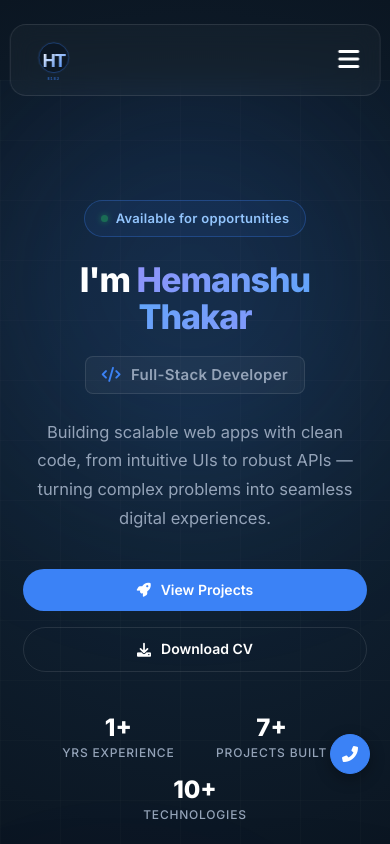
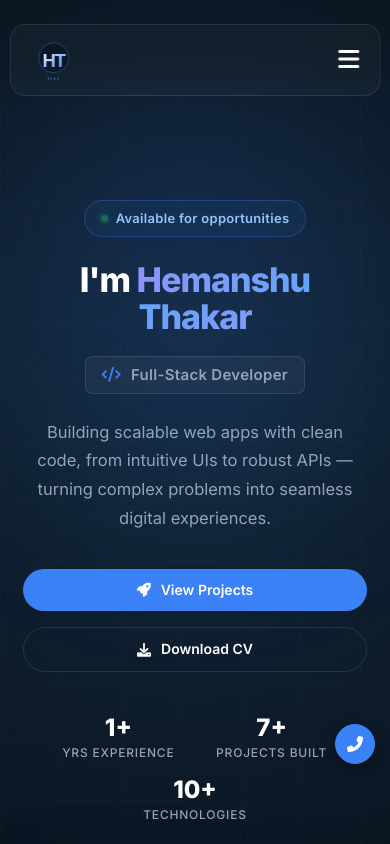
Before and after one commit to hemanshuthakar8182/hemanshuthakar, a Vue app: page / in a window 390 px wide. Shown: the top 844 px of the page. Built offline with nearby package versions, Linux system fonts and the light colour scheme.

Commit message:
floting buttons

```diff
--- a/src/components/floatingButtons.vue
+++ b/src/components/floatingButtons.vue
@@ -99,8 +99,8 @@ onUnmounted(() => {
 /* Responsive Scaling */
 @media (max-width: 768px) {
   .floating-container {
-    bottom: 25px;
-    right: 25px;
+    bottom: 30px;
+    right: 20px;
     gap: 12px;
   }
 
@@ -113,8 +113,8 @@ onUnmounted(() => {
 
 @media (max-width: 480px) {
   .floating-container {
-    bottom: 20px;
-    right: 20px;
+    bottom: 30px;
+    right: 15px;
     gap: 10px;
   }
 
@@ -123,5 +123,15 @@ onUnmounted(() => {
     height: 40px;
     font-size: 16px;
   }
+
+  /* When only call button is visible (top-btn hidden) */
+  .floating-container:not(.show-top) {
+    bottom: 30px;
+  }
+
+  /* When both buttons are visible */
+  .floating-container.show-top {
+    bottom: 80px;
+  }
 }
 </style>
```
